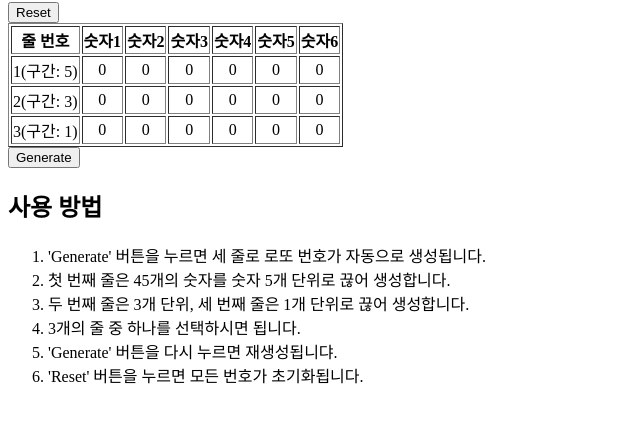
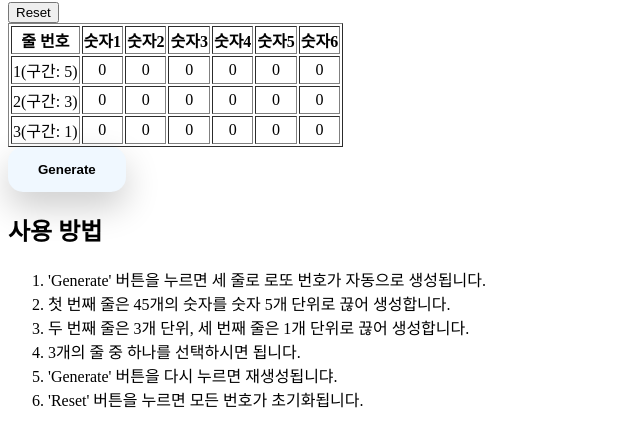
Before and after one commit to jkfuture1213/LottoNumberGenerator-web, a plain HTML site: page index.html in a window 1280 px wide. Shown: the part 87-534 px from the top of the page, without its empty margins (0-640 px from the left). Drawn offline with Linux system fonts and the light colour scheme.

Commit message:
Add files via upload
'Generate' 버튼 디자인 추가

```diff
--- a/index.html
+++ b/index.html
@@ -42,7 +42,7 @@
             <td id="F3">0</td>
         </tr>
     </table>
-    <input id="btn1" type="button" value="Generate"/>
+    <input class="btn1" id="btn1" type="button" value="Generate"/>
     <h2>사용 방법</h2>
     <ol>
         <li>'Generate' 버튼을 누르면 세 줄로 로또 번호가 자동으로 생성됩니다.</li>
@@ -53,6 +53,15 @@
         <li>'Reset' 버튼을 누르면 모든 번호가 초기화됩니다.</li>
     </ol>
     <style>
+        .btn1 {
+            position: relative;
+            padding: 15px 30px;
+            border: none;
+            border-radius: 15px;
+            background-color: aliceblue;
+            box-shadow: 0 15px 35px rgba(0, 0, 0, 0.2);
+            font-weight: 600;
+        }
         td {
             text-align: center;
         }
```
